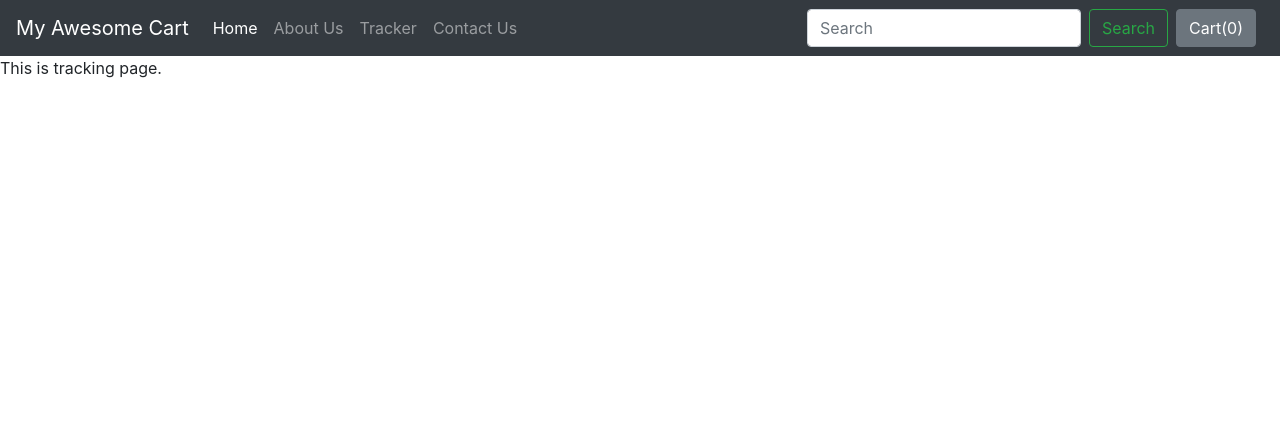
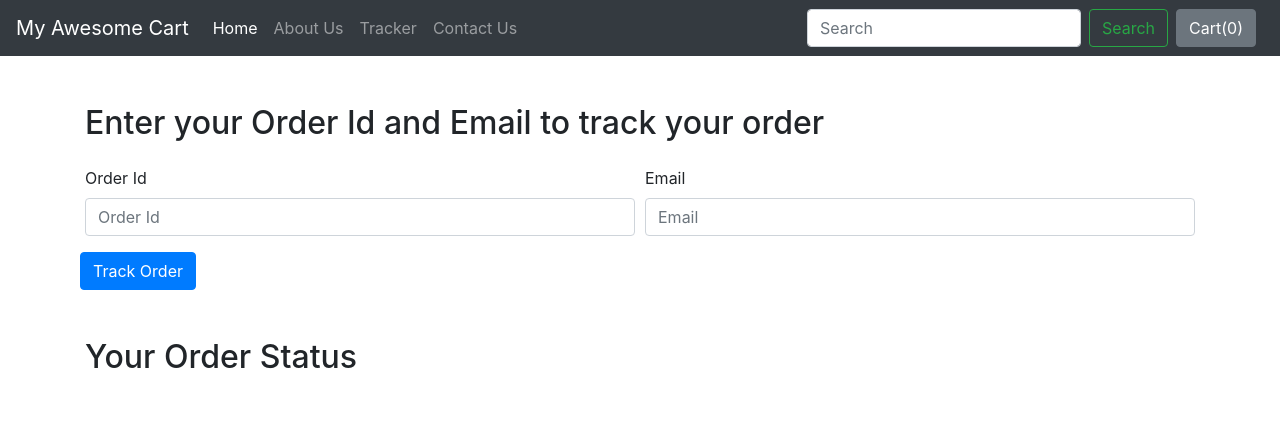
Before and after one commit to jiveshs98/Django-E-Commerce-Website, a Django app: page /shop/tracker/ in a window 1280 px wide. Shown: the top 424 px of the page. Run offline with Django 3.2, Linux system fonts and the light colour scheme; some libraries are stand-ins or nearby versions.

Commit message:
Added Order Tracker (1)

```diff
--- a/ecom/shop/admin.py
+++ b/ecom/shop/admin.py
@@ -7,3 +7,4 @@ from .models import *
 admin.site.register(Product)
 admin.site.register(Contact)
 admin.site.register(Orders)
+admin.site.register(OrderUpdate)
--- a/ecom/shop/templates/shop/base.html
+++ b/ecom/shop/templates/shop/base.html
@@ -62,9 +62,7 @@
 
     <!-- Optional JavaScript -->
     <!-- jQuery first, then Popper.js, then Bootstrap JS -->
-    <script src="https://code.jquery.com/jquery-3.5.1.slim.min.js"
-        integrity="sha384-DfXdz2htPH0lsSSs5nCTpuj/zy4C+OGpamoFVy38MVBnE+IbbVYUew+OrCXaRkfj"
-        crossorigin="anonymous"></script>
+    <script src="https://code.jquery.com/jquery-3.5.1.js" integrity="sha256-QWo7LDvxbWT2tbbQ97B53yJnYU3WhH/C8ycbRAkjPDc=" crossorigin="anonymous"></script>
     <script src="https://cdn.jsdelivr.net/npm/popper.js@1.16.0/dist/umd/popper.min.js"
         integrity="sha384-Q6E9RHvbIyZFJoft+2mJbHaEWldlvI9IOYy5n3zV9zzTtmI3UksdQRVvoxMfooAo"
         crossorigin="anonymous"></script>
--- a/ecom/shop/templates/shop/tracker.html
+++ b/ecom/shop/templates/shop/tracker.html
@@ -1,5 +1,79 @@
 {% extends 'shop/base.html' %}
 
-{% block title %} Order Tracker - My Awesome Cart {% endblock %}
+{% block title %} My Awesome Cart Tracker {% endblock %}
 
-{% block body %} This is tracking page. {% endblock %}
+{% block body %}
+
+<div class="container">
+
+    <div class="row my-4">
+        <div class="col">
+
+            <h2 class="my-4">Enter your Order Id and Email to track your order</h2>
+
+            <form method='POST' action='#' id="trackerForm">
+                {% csrf_token %}
+
+                <div class="form-row">
+                    <div class="form-group col-md-6">
+                        <label for="order_id">Order Id</label>
+                        <input type="text" class="form-control" id="order_id" name="order_id" placeholder="Order Id">
+                    </div>
+
+                    <div class="form-group col-md-6">
+                        <label for="email">Email</label>
+                        <input type="email" class="form-control" id="email" name="email" placeholder="Email">
+                    </div>
+                    <button type="submit" class="btn btn-primary">Track Order</button>
+                </div>
+        </div>
+    </div>
+
+    <div class="row my-4">
+        <div class="col">
+            <h2 class="my-4">Your Order Status</h2>
+            <div class="my-4">
+                <ul class="list-group" id="items">
+
+                </ul>
+            </div>
+        </div>
+    </div>
+
+</div>
+
+{% endblock %}
+
+{% block js %}
+
+<script>
+    // Be sure to use uncompressed jquery cdn in base.html to enable ajax, otherwise page would still reload after submitting the form
+    // Using Jquery and AJAX to submit form and add items without reloading the page
+    $('#trackerForm').submit(function (event) {
+
+        $('#items').empty();
+        var formData = {
+            'orderId': $('input[name=order_id]').val(),
+            'email': $('input[name=email]').val(),
+            'csrfmiddlewaretoken': $('input[name=csrfmiddlewaretoken]').val()
+        };
+
+        $.ajax({
+            type: 'POST',
+            url: '/shop/tracker/',
+            data: formData,
+            encode: true
+        })
+
+        // data refers to the json received through views.py
+        .done(function (data) {
+            console.log(data);
+        });
+
+        // Prevent Form from reloading the page after submitting
+        event.preventDefault();
+    });
+
+</script>
+
+{% endblock %}
--- a/ecom/shop/views.py
+++ b/ecom/shop/views.py
@@ -1,17 +1,15 @@
 from django.shortcuts import render
 from django.http import HttpResponse
 
-from .models import Product, Contact, Orders
+from .models import Product, Contact, Orders, OrderUpdate
 
 from math import ceil
+
+import json
 
 # Create your views here.
 
 def index(request):
-    # products = Product.objects.all()
-    # print(products)
-    # n = len(products)
-    # nSlides = n//4 + ceil((n/4) - (n//4))
 
     allProds = []
     catprods = Product.objects.values('category','id')
@@ -24,9 +22,7 @@ def index(request):
         nSlides = n//4 + ceil((n/4) - (n//4))
         allProds.append([prod, range(1, nSlides), nSlides])
 
-    #params = {'num_of_slides' : nSlides, 'range' : range(1,nSlides) ,'product' : products}
-    # allProds = [[products, range(1,nSlides), nSlides],
-    #             [products, range(1,nSlides), nSlides]]
+
     params = {'allProds': allProds}
     return render(request,'shop/index.html', params)
     #return HttpResponse('Index Shop')
@@ -53,6 +49,29 @@ def contact(request):
     # return HttpResponse("We are at contact page.")
 
 def tracker(request):
+
+    # Fetching the Order details from the form
+    if request.method == "POST":
+        order_id = request.POST.get('order_id','')
+        email = request.POST.get('email','')
+
+        try:
+            # Check whether order exists for the given id
+            order = Orders.objects.filter(order_id=order_id, email=email)
+            if len(order) > 0:
+                # If order exists, then convert updates in json and send
+                update = OrderUpdate.objects.filter(order_id=order_id)
+                updates = []
+                for item in update:
+                    updates.append({'text': item.update_desc, 'time':item.timestamp})
+                    response = json.dumps(updates)
+                    return HttpResponse(response)
+            else:
+                # If order doesn't exist
+                pass
+
+        except Exception as e:
+            pass
     return render(request,'shop/tracker.html')
     # return HttpResponse("We are at tracker page.")
 
@@ -85,6 +104,11 @@ def checkout(request):
         order = Orders(items_json=items_json, name=name, email=email, address=address, city=city, state=state, zip_code=zip_code, phone=phone)
         order.save()
 
+        # Provide update once order is placed
+        update = OrderUpdate(order_id=order.order_id, update_desc="The order has been placed")
+        update.save()
+
+        # Provide final message for placed order
         thank = True
         oid = order.order_id
         return render(request,'shop/checkout.html',{'thank':thank, 'id':oid})
```
Also changed, not shown: ecom/shop/models.py (+13 -0 lines), ecom/db.sqlite3, ecom/shop/migrations/0008_orderupdate.py (added).
